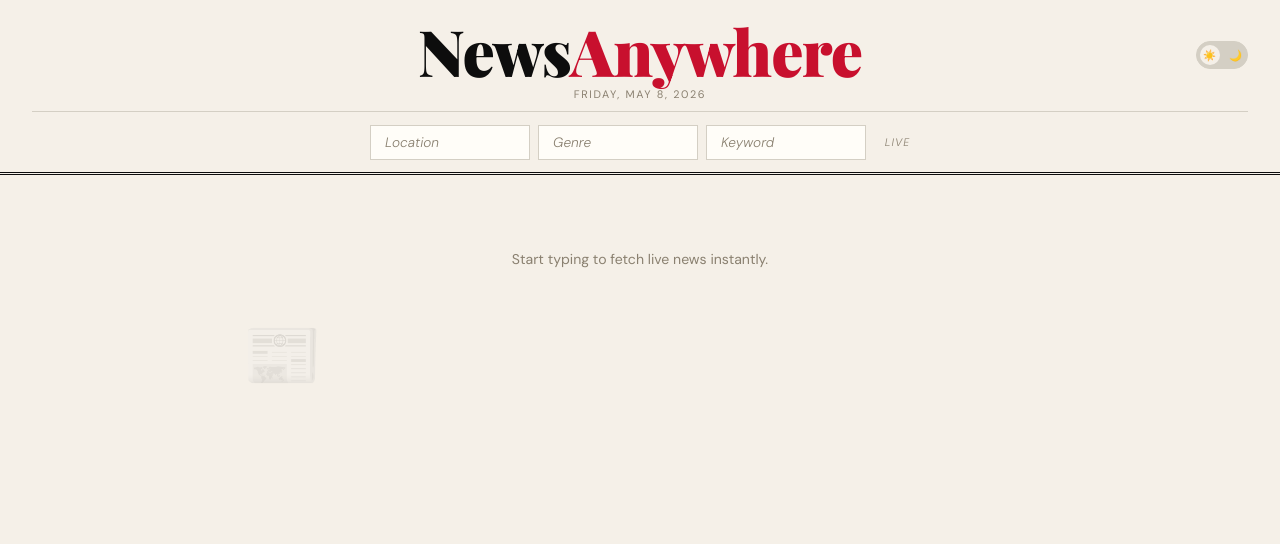
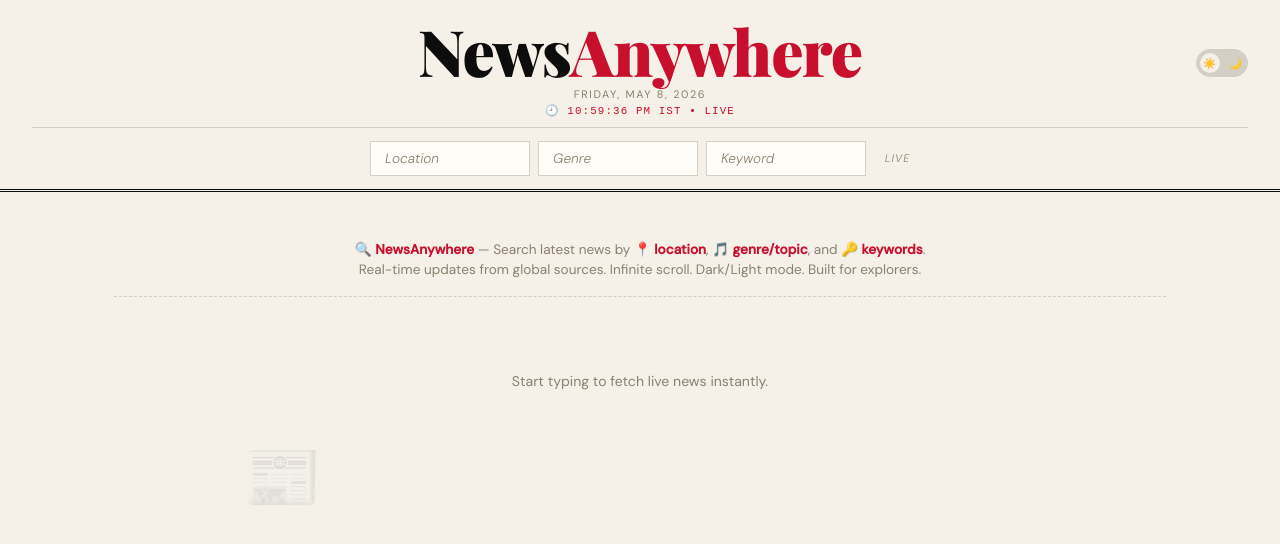
Before and after one commit to Deesha2023/newsanywhere, a plain HTML site: page frontend/index.html in a window 1280 px wide. Drawn offline with nearby package versions, Linux system fonts and the light colour scheme.

Commit message:
Add live clock and about section

```diff
--- a/frontend/index.html
+++ b/frontend/index.html
@@ -78,6 +78,16 @@
       color: var(--muted);
       text-align: center;
       margin-top: 0.25rem;
+    }
+
+    .live-time {
+      font-size: 0.68rem;
+      letter-spacing: 0.1em;
+      text-transform: uppercase;
+      color: var(--accent);
+      text-align: center;
+      margin-top: 0.2rem;
+      font-family: monospace;
     }
 
     .theme-toggle {
@@ -192,6 +202,25 @@
       max-width: 1100px;
       margin: 0 auto;
       padding: 2rem 1.5rem 4rem;
+    }
+
+    .about-section {
+      text-align: center;
+      margin-bottom: 2rem;
+      padding: 1rem;
+      border-bottom: 1px dashed var(--border);
+    }
+
+    .about-section p {
+      font-size: 0.85rem;
+      color: var(--muted);
+      max-width: 600px;
+      margin: 0 auto;
+      line-height: 1.5;
+    }
+
+    .about-section strong {
+      color: var(--accent);
     }
 
     #status {
@@ -385,6 +414,7 @@
     @media (max-width: 600px) {
       .search-bar input { width: 100%; }
       .live-indicator { display: none; }
+      .about-section p { font-size: 0.75rem; }
     }
   </style>
 </head>
@@ -395,6 +425,7 @@
     <div>
       <h1>News<span>Anywhere</span></h1>
       <div class="dateline" id="dateline"></div>
+      <div class="live-time" id="liveTime"></div>
     </div>
     <button class="theme-toggle" onclick="toggleTheme()" aria-label="Toggle theme">
       <span class="theme-icon icon-sun">☀️</span>
@@ -422,6 +453,9 @@
 </header>
 
 <main>
+  <div class="about-section">
+    <p>🔍 <strong>NewsAnywhere</strong> — Search latest news by <strong>📍 location</strong>, <strong>🎵 genre/topic</strong>, and <strong>🔑 keywords</strong>. Real-time updates from global sources. Infinite scroll. Dark/Light mode. Built for explorers.</p>
+  </div>
   <div id="status"></div>
   <div id="results">
     <div class="empty-state">
@@ -436,6 +470,15 @@
   // INIT
   document.getElementById('dateline').textContent =
     new Date().toLocaleDateString('en-US', { weekday:'long', year:'numeric', month:'long', day:'numeric' }).toUpperCase();
+
+  // LIVE CLOCK (updates every second)
+  function updateLiveTime() {
+    const now = new Date();
+    const timeString = now.toLocaleTimeString('en-US', { hour: '2-digit', minute: '2-digit', second: '2-digit' });
+    document.getElementById('liveTime').textContent = `🕘 ${timeString} IST • LIVE`;
+  }
+  updateLiveTime();
+  setInterval(updateLiveTime, 1000);
 
   // THEME
   const savedTheme = localStorage.getItem('na-theme') || 'light';
@@ -520,13 +563,17 @@
     }
 
     try {
-      // ✅ FIXED: Changed from '/news' to '/api/news' to match backend
-      const res  = await fetch(`/api/news?${params}`);
+      const res = await fetch(`/api/news?${params}`);
       const data = await res.json();
 
-      if (!data.success) {
-        if (reset) document.getElementById('results').innerHTML =
-          `<div class="error-box">⚠️ ${data.error}</div>`;
+      if (!data.articles || data.articles.length === 0) {
+        if (reset) {
+          document.getElementById('results').innerHTML = `
+            <div class="empty-state">
+              <div class="big">🔍</div>
+              <p>No articles found. Try different keywords.</p>
+            </div>`;
+        }
         document.getElementById('load-more-trigger').innerHTML = '';
         isFetching = false;
         return;
@@ -538,8 +585,11 @@
       if (reset) document.getElementById('results').innerHTML = '';
 
       if (articles.length === 0 && reset) {
-        document.getElementById('results').innerHTML =
-          `<div class="empty-state"><div class="big">🔍</div><p>No results. Try different terms.</p></div>`;
+        document.getElementById('results').innerHTML = `
+          <div class="empty-state">
+            <div class="big">🔍</div>
+            <p>No results. Try different terms.</p>
+          </div>`;
         document.getElementById('load-more-trigger').innerHTML = '';
         isFetching = false;
         return;
@@ -558,8 +608,13 @@
       }
 
     } catch (err) {
-      if (reset) document.getElementById('results').innerHTML =
-        `<div class="error-box">⚠️ Could not connect to server. Please refresh and try again.</div>`;
+      console.error('Fetch error:', err);
+      if (reset) document.getElementById('results').innerHTML = `
+        <div class="error-box">
+          ⚠️ Could not connect to server. Please refresh and try again.
+          <br><br>
+          <small>Error: ${err.message}</small>
+        </div>`;
       document.getElementById('load-more-trigger').innerHTML = '';
     }
 
```
